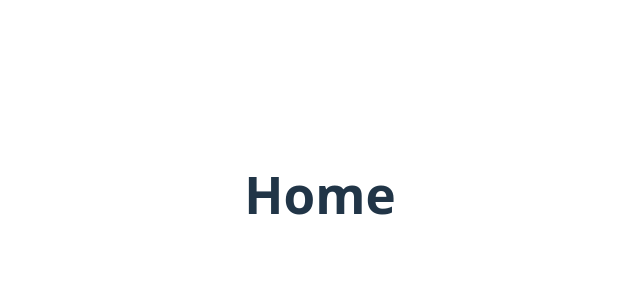
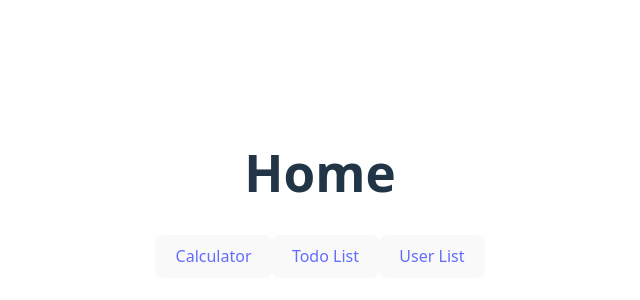
Before and after one commit to bouchardhenry/react-gitkonflikt, a React (Vite) app: page / in a window 1280 px wide. Shown: the part 206-506 px from the top of the page, without its empty margins (320-960 px from the left). Built offline with nearby package versions, Linux system fonts and the light colour scheme.

Commit message:
added nav buttons on home page

```diff
--- a/src/pages/Home.jsx
+++ b/src/pages/Home.jsx
@@ -4,6 +4,9 @@ const Home = () => {
     return (
         <>
             <h1>Home</h1>
+            <button><Link to="/calculator">Calculator</Link></button>
+            <button><Link to="/todo">Todo List</Link></button>
+            <button><Link to="/user-list">User List</Link></button>
         </>
     )
 }
```
